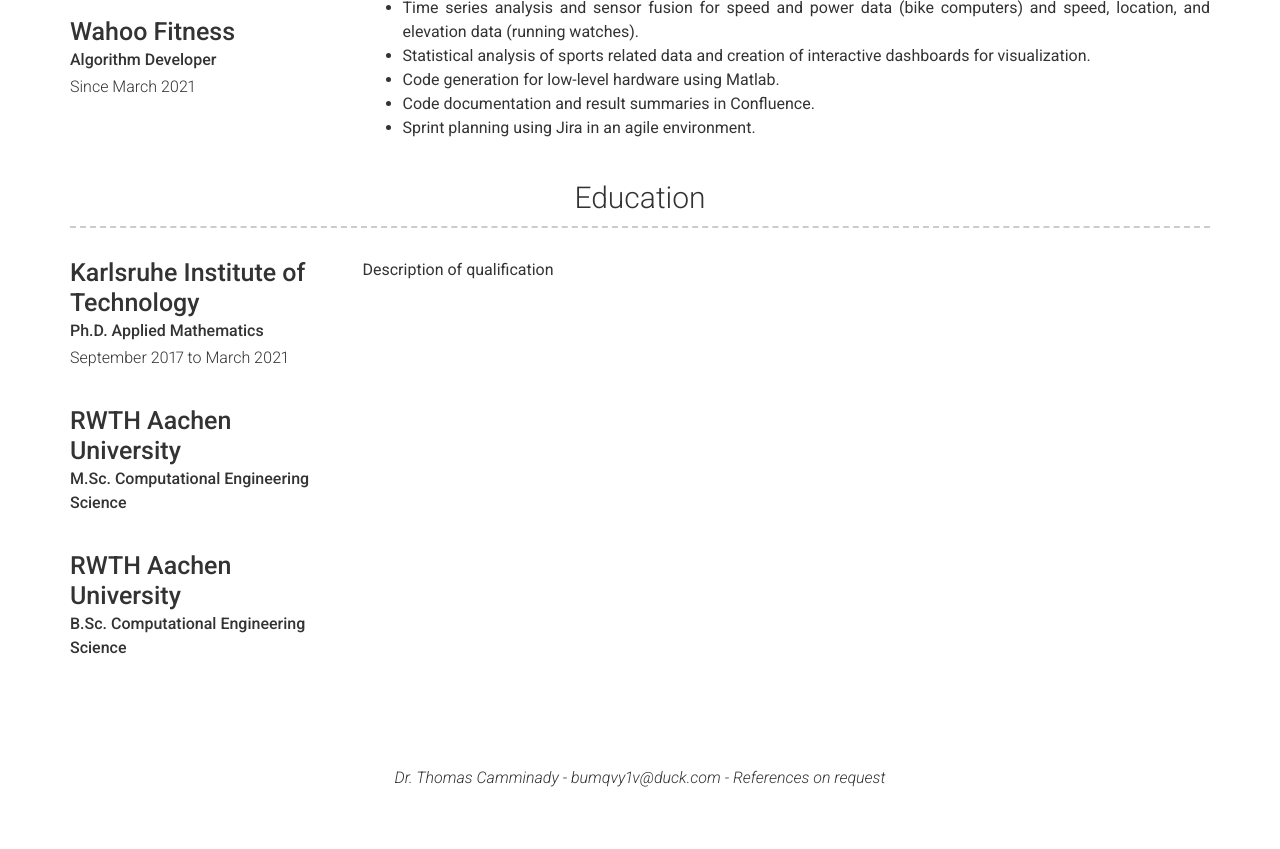
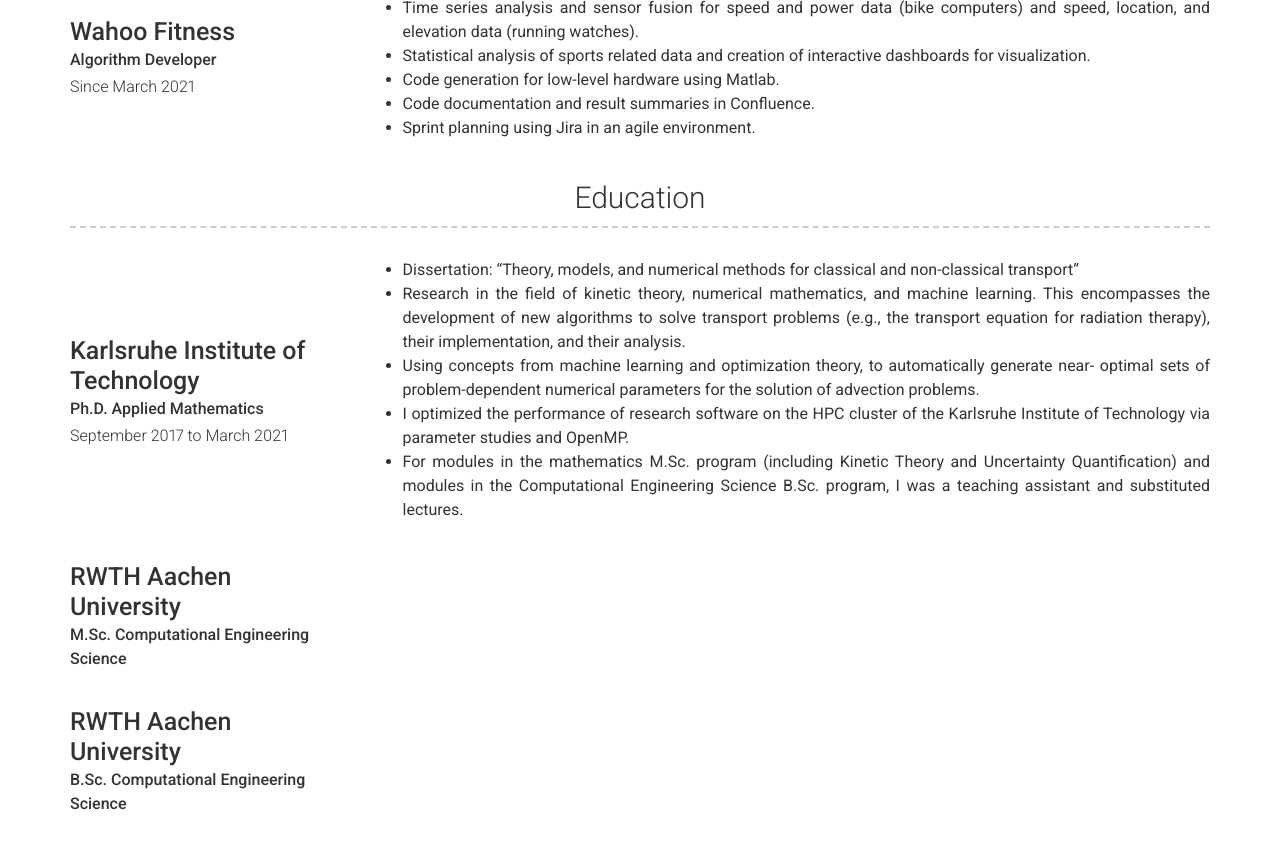
Before and after one commit to thomascamminady/thomascamminady.website, a Jekyll site: the page built from index.md, in a window 1280 px wide and 900 px high, scrolled down 635 px. Shown: the top 849 px of the window. Built offline with Jekyll 4.4.1, drawn with Linux system fonts in a browser that asks for light colours; nearby versions of some CDN libraries; before the commit the page ends 1432 px from its top, so only the background shows below that.

Commit message:
Fill content.

```diff
--- a/_config.yml
+++ b/_config.yml
@@ -102,7 +102,11 @@ content:
         # quote: >
           # Short institution or course description (optional)
         description: | # this will include new lines to allow paragraphs
-          Description of qualification
+          - Dissertation: "Theory, models, and numerical methods for classical and non-classical transport"
+          - Research in the field of kinetic theory, numerical mathematics, and machine learning. This encompasses the development of new algorithms to solve transport problems (e.g., the transport equation for radiation therapy), their implementation, and their analysis.
+          - Using concepts from machine learning and optimization theory, to automatically generate near- optimal sets of problem-dependent numerical parameters for the solution of advection problems.
+          - I optimized the performance of research software on the HPC cluster of the Karlsruhe Institute of Technology via parameter studies and OpenMP.
+          - For modules in the mathematics M.Sc. program (including Kinetic Theory and Uncertainty Quantification) and modules in the Computational Engineering Science B.Sc. program, I was a teaching assistant and substituted lectures.
       - layout: top-left
         title: RWTH Aachen University
         sub_title: M.Sc. Computational Engineering Science
```
